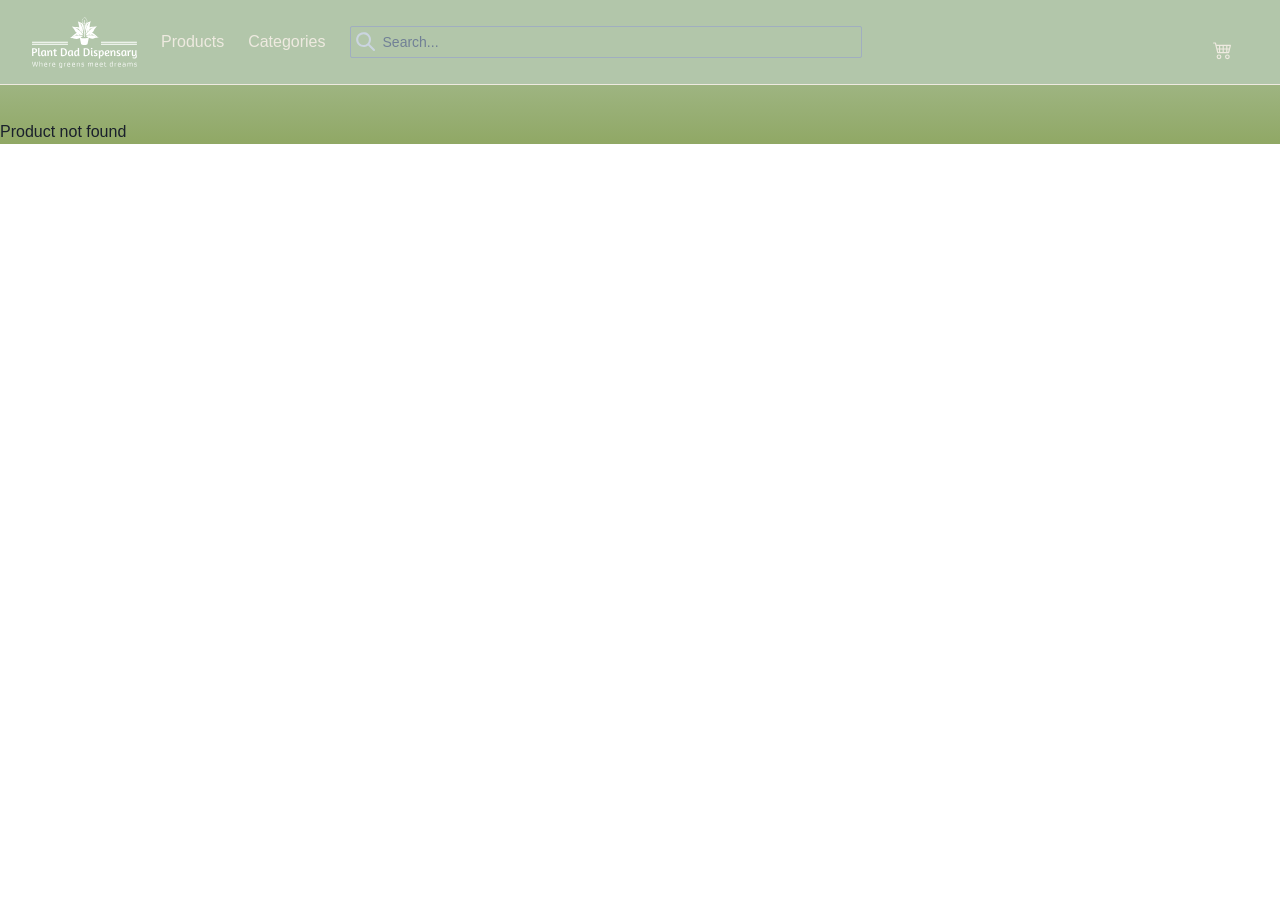
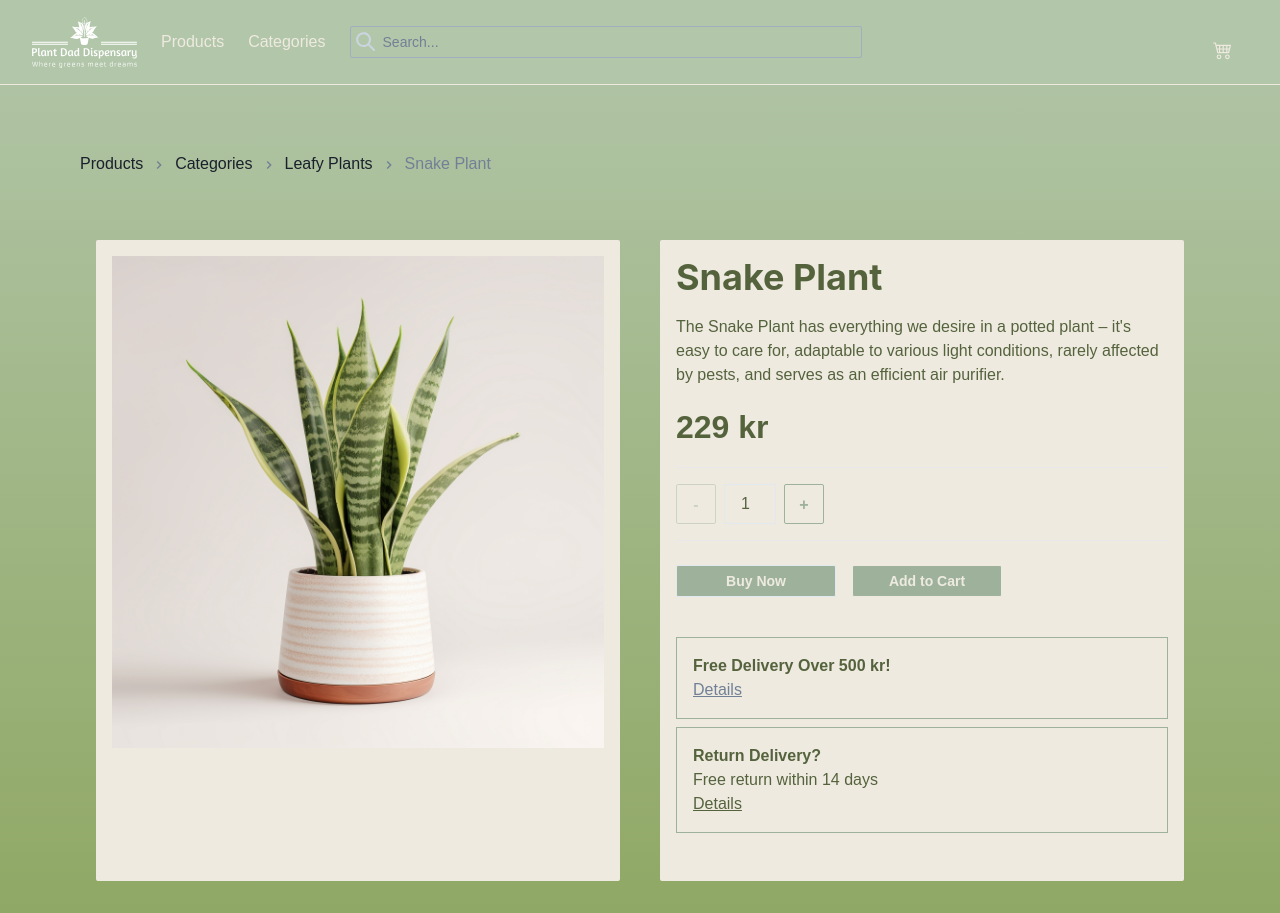
Before and after one commit to Mikael-Ronnberg/Yet-Another-Webshop, a React (Vite) app: page /products/3dfebbb8-1ee7-4cac-9e89-ea1c7f4a1458 in a window 1280 px wide. Before the commit this address had no page. Before the commit the page ends 800 px from the top, so only its background shows below. Built offline with nearby package versions, Linux system fonts and the light colour scheme.

Commit message:
Alot of styling done

```diff
--- a/src/components/buttons/AddToCartButton.tsx
+++ b/src/components/buttons/AddToCartButton.tsx
@@ -28,7 +28,7 @@ export const AddToCartButton = ({ product, count }: IAddToCartButtonProps) => {
           w="150px"
           _hover={{
             bgColor: "brand.whiteGreen",
-            color: "brand.primary",
+            color: "brand.whiteCream",
             borderColor: "brand.primary",
           }}
           onClick={() =>
--- a/src/components/cards/ProductCard.tsx
+++ b/src/components/cards/ProductCard.tsx
@@ -43,7 +43,7 @@ export const ProductCard = ({ product }: IProductCardPropss) => {
             <Flex fontWeight="bold">
               <Text color="brand.primaryDarker">Price: </Text>
               &nbsp;
-              <Text color="brand.primaryDarker">{product.price}</Text>
+              <Text color="brand.primaryDarker">{product.price} kr</Text>
             </Flex>
           </Flex>
           <Text color="brand.primaryDarker">
--- a/src/components/quantity/Quantity.tsx
+++ b/src/components/quantity/Quantity.tsx
@@ -34,11 +34,37 @@ export const Quantity = ({
 
   return (
     <HStack maxW="140px" my="0.5rem">
-      <Button {...dec} disabled={disabled}>
+      <Button
+        {...dec}
+        disabled={disabled}
+        variant="outline"
+        bgColor="brand.whiteCream"
+        borderColor="brand.primary"
+        color="brand.primary"
+        rounded="sm"
+        size="md"
+      >
         -
       </Button>
-      <Input {...input} readOnly={true} minW="52px" />
-      <Button {...inc} disabled={disabled}>
+      <Input
+        {...input}
+        readOnly={true}
+        minW="52px"
+        color="brand.primaryDarker"
+        focusBorderColor="brand.primaryDark"
+        rounded="sm"
+        size="md"
+      />
+      <Button
+        {...inc}
+        disabled={disabled}
+        variant="outline"
+        bgColor="brand.whiteCream"
+        borderColor="brand.primary"
+        color="brand.primary"
+        rounded="sm"
+        size="md"
+      >
         +
       </Button>
     </HStack>
--- a/src/mocks/categories.ts
+++ b/src/mocks/categories.ts
@@ -14,13 +14,13 @@ export const categories: ICategory[] = [
     slug: "expert",
   },
   {
-    id: "e147c3b5-1d8b-4c06-8bbc-fa860f92954a",
+    id: "1a1bd33d-bbda-4ab2-b7a1-7fa38469f0f7",
     image: "/src/assets/hero/leadyBanner2.png",
     name: "Leafy Plants",
     slug: "leaf",
   },
   {
-    id: "e147c3b5-1d8b-4c06-8bbc-fa860f92954a",
+    id: "183e93cb-22fe-4f19-8631-107552b2fbb3",
     image: "/src/assets/hero/mostPopularBanner.png",
     name: "Popular Plants",
     slug: "popular",
--- a/src/mocks/products.ts
+++ b/src/mocks/products.ts
@@ -10,7 +10,7 @@ export const products: IProduct[] = [
     slug: "babyrubber",
     image: "/src/assets/leafygreen/Peperomia_obtusifolia.png",
     category: {
-      id: "e147c3b5-1d8b-4c06-8bbc-fa860f92954a",
+      id: "1a1bd33d-bbda-4ab2-b7a1-7fa38469f0f7",
       image: "/src/assets/hero/leadyBanner2.png",
       name: "Leafy Plants",
       slug: "leaf",
@@ -25,8 +25,8 @@ export const products: IProduct[] = [
     slug: "monstera",
     image: "/src/assets/leafygreen/monstera_delic.png",
     category: {
-      id: "e147c3b5-1d8b-4c06-8bbc-fa860f92954a",
-      image: "src/assets/hero/leadyBanner2.png",
+      id: "1a1bd33d-bbda-4ab2-b7a1-7fa38469f0f7",
+      image: "/src/assets/hero/leadyBanner2.png",
       name: "Leafy Plants",
       slug: "leaf",
     },
@@ -40,10 +40,10 @@ export const products: IProduct[] = [
     slug: "parlorpalm",
     image: "/src/assets/leafygreen/Chamaedorea_elegans.png",
     category: {
-      id: "e147c3b5-1d8b-4c06-8bbc-fa860f92954a",
-      image: "",
-      name: "Leafy Plants",
-      slug: "leaf",
+      id: "2e149e5b-514e-44ce-8c49-efbebf329fec",
+      image: "/src/assets/hero/leafyBanner.png",
+      name: "Easy To Handle",
+      slug: "easy",
     },
   },
   {
@@ -55,10 +55,10 @@ export const products: IProduct[] = [
     slug: "philosquami",
     image: "/src/assets/leafygreen/Red_Bristle_Philodendron_squamiferum.png",
     category: {
-      id: "e147c3b5-1d8b-4c06-8bbc-fa860f92954a",
-      image: "",
-      name: "Leafy Plants",
-      slug: "leaf",
+      id: "2e149e5b-514e-44ce-8c49-efbebf329fec",
+      image: "/src/assets/hero/leafyBanner.png",
+      name: "Easy To Handle",
+      slug: "easy",
     },
   },
   {
@@ -70,10 +70,10 @@ export const products: IProduct[] = [
     slug: "calatheawhitestar",
     image: "/src/assets/leafygreen/Calathea_White_Star_Calathea_majestica.png",
     category: {
-      id: "e147c3b5-1d8b-4c06-8bbc-fa860f92954a",
-      image: "",
-      name: "Leafy Plants",
-      slug: "leaf",
+      id: "2e149e5b-514e-44ce-8c49-efbebf329fec",
+      image: "/src/assets/hero/leafyBanner.png",
+      name: "Easy To Handle",
+      slug: "easy",
     },
   },
   {
@@ -85,10 +85,10 @@ export const products: IProduct[] = [
     slug: "dumbcane",
     image: "/src/assets/leafygreen/Dieffenbachia_plant.png",
     category: {
-      id: "e147c3b5-1d8b-4c06-8bbc-fa860f92954a",
-      image: "",
-      name: "Leafy Plants",
-      slug: "leaf",
+      id: "183e93cb-22fe-4f19-8631-107552b2fbb3",
+      image: "/src/assets/hero/mostPopularBanner.png",
+      name: "Popular Plants",
+      slug: "popular",
     },
   },
   {
@@ -100,10 +100,10 @@ export const products: IProduct[] = [
     slug: "goldenpothos",
     image: "/src/assets/leafygreen/Epipremnum_aureum_pothos_plant.png",
     category: {
-      id: "e147c3b5-1d8b-4c06-8bbc-fa860f92954a",
-      image: "",
-      name: "Leafy Plants",
-      slug: "leaf",
+      id: "183e93cb-22fe-4f19-8631-107552b2fbb3",
+      image: "/src/assets/hero/mostPopularBanner.png",
+      name: "Popular Plants",
+      slug: "popular",
     },
   },
   {
@@ -115,10 +115,10 @@ export const products: IProduct[] = [
     slug: "philomelan",
     image: "/src/assets/leafygreen/Philodendron_melanochrysum.png",
     category: {
-      id: "e147c3b5-1d8b-4c06-8bbc-fa860f92954a",
-      image: "",
-      name: "Leafy Plants",
-      slug: "leaf",
+      id: "d014nex2-5sle-9b5e-80kl-v4322c329fsp",
+      image: "/src/assets/hero/expertBanner.png",
+      name: "Expert Handler",
+      slug: "expert",
     },
   },
   {
@@ -130,8 +130,8 @@ export const products: IProduct[] = [
     slug: "birdnestfern",
     image: "/src/assets/leafygreen/Asplenium_nidus.png",
     category: {
-      id: "e147c3b5-1d8b-4c06-8bbc-fa860f92954a",
-      image: "",
+      id: "1a1bd33d-bbda-4ab2-b7a1-7fa38469f0f7",
+      image: "/src/assets/hero/leadyBanner2.png",
       name: "Leafy Plants",
       slug: "leaf",
     },
@@ -145,8 +145,38 @@ export const products: IProduct[] = [
     slug: "philosilversword",
     image: "/src/assets/leafygreen/Philodendron_hastatum_Silver_Sword.png",
     category: {
-      id: "e147c3b5-1d8b-4c06-8bbc-fa860f92954a",
-      image: "",
+      id: "d014nex2-5sle-9b5e-80kl-v4322c329fsp",
+      image: "/src/assets/hero/expertBanner.png",
+      name: "Expert Handler",
+      slug: "expert",
+    },
+  },
+  {
+    id: "c5490f23-bd58-4b97-9714-03c1f1558962",
+    name: "Spathiphyllum Domino Variegata",
+    description:
+      "Spathiphyllum Domino is a rarer variation of our classic Peace Lily. With its white variegated leaves, it's more dreamy than the dreamiest!",
+    price: 229,
+    slug: "spatophyllumdomino",
+    image: "/src/assets/leafygreen/Spathiphyllum_Domino_variegata.png",
+    category: {
+      id: "d014nex2-5sle-9b5e-80kl-v4322c329fsp",
+      image: "/src/assets/hero/expertBanner.png",
+      name: "Expert Handler",
+      slug: "expert",
+    },
+  },
+  {
+    id: "3dfebbb8-1ee7-4cac-9e89-ea1c7f4a1458",
+    name: "Snake Plant",
+    description:
+      "The Snake Plant has everything we desire in a potted plant – it's easy to care for, adaptable to various light conditions, rarely affected by pests, and serves as an efficient air purifier.",
+    price: 229,
+    slug: "snakeplant",
+    image: "/src/assets/leafygreen/sansevieria_trifasciata_plant.png",
+    category: {
+      id: "1a1bd33d-bbda-4ab2-b7a1-7fa38469f0f7",
+      image: "/src/assets/hero/leadyBanner2.png",
       name: "Leafy Plants",
       slug: "leaf",
     },
--- a/src/pages/Checkout/Checkout.tsx
+++ b/src/pages/Checkout/Checkout.tsx
@@ -10,7 +10,7 @@ export const Checkout = () => {
       <Navbar></Navbar>
       <Flex
         w={{ base: "100%", lg: "90%" }}
-        h="100vh"
+        maxH="300vh"
         mx="auto"
         flexDir={{ base: "column", lg: "row" }}
         gap="2rem"
--- a/src/pages/Checkout/components/CurrentItems.tsx
+++ b/src/pages/Checkout/components/CurrentItems.tsx
@@ -29,7 +29,9 @@ export const CurrentItems = () => {
         pt={{ base: "3rem", lg: "0" }}
       >
         <CardHeader>
-          <Heading size="md">Your Items</Heading>
+          <Heading size="md" color="brand.primaryDarker">
+            Your Items
+          </Heading>
         </CardHeader>
 
         <CardBody>
@@ -43,19 +45,27 @@ export const CurrentItems = () => {
                       fontWeight="bold"
                       fontSize={{ base: "sm", lg: "lg" }}
                       maxW="500px"
+                      color="brand.primaryDarker"
                     >
                       {item.name}
                     </Text>
-                    <Text color="gray.500">
+                    <Text color="brand.primaryDarker">
                       {getSubstring(item.description, 50)}
                     </Text>
                   </Box>
                 </Flex>
                 <Box textAlign="right">
-                  <Text fontWeight="bold" fontSize={{ base: "md", lg: "lg" }}>
+                  <Text
+                    fontWeight="bold"
+                    color="brand.primaryDarker"
+                    fontSize={{ base: "md", lg: "lg" }}
+                  >
                     ${formatPrice(item.price)}
                   </Text>
-                  <Text fontSize={{ base: "sm", lg: "md" }}>
+                  <Text
+                    fontSize={{ base: "sm", lg: "md" }}
+                    color="brand.primaryDarker"
+                  >
                     Quantity: {item.count}
                   </Text>
                 </Box>
--- a/src/pages/Checkout/components/DeliveryForm.tsx
+++ b/src/pages/Checkout/components/DeliveryForm.tsx
@@ -18,15 +18,18 @@ export const DeliveryForm = () => {
         shadow="none"
         rounded="sm"
         bgColor="brand.whiteCream"
+        mb="3rem"
       >
         <CardHeader>
-          <Heading size="md">Delivery Information</Heading>
+          <Heading size="md" color="brand.primaryDarker">
+            Delivery Information
+          </Heading>
         </CardHeader>
 
         <CardBody>
           <Stack spacing="2rem">
             <Box>
-              <FormLabel>Full Name</FormLabel>
+              <FormLabel color="brand.primaryDarker">Full Name</FormLabel>
               <Input
                 type="text"
                 placeholder="Full name"
@@ -36,7 +39,7 @@ export const DeliveryForm = () => {
             </Box>
 
             <Box>
-              <FormLabel>Address</FormLabel>
+              <FormLabel color="brand.primaryDarker">Address</FormLabel>
               <Input
                 type="text"
                 placeholder="address"
@@ -46,7 +49,7 @@ export const DeliveryForm = () => {
             </Box>
 
             <Box>
-              <FormLabel>Phone</FormLabel>
+              <FormLabel color="brand.primaryDarker">Phone</FormLabel>
               <Input
                 type="text"
                 placeholder="phone number"
@@ -56,7 +59,7 @@ export const DeliveryForm = () => {
             </Box>
 
             <Box>
-              <FormLabel>Email</FormLabel>
+              <FormLabel color="brand.primaryDarker">Email</FormLabel>
               <Input
                 type="email"
                 placeholder="email"
--- a/src/pages/Checkout/components/PaymentForm.tsx
+++ b/src/pages/Checkout/components/PaymentForm.tsx
@@ -43,7 +43,9 @@ export const PaymentForm = () => {
         bgColor="brand.whiteCream"
       >
         <CardHeader>
-          <Heading size="md">Payment Details</Heading>
+          <Heading size="md" color="brand.primaryDarker">
+            Payment Details
+          </Heading>
         </CardHeader>
 
         <CardBody>
@@ -76,18 +78,30 @@ export const PaymentForm = () => {
             <Divider mt="1rem" />
 
             <Box>
-              <Heading size="xs" my="1rem">
+              <Heading size="xs" my="1rem" color="brand.primaryDarker">
                 Payment Option
               </Heading>
               <RadioGroup>
                 <Stack>
-                  <Radio borderColor="brand.primary" value="cashOnDelivery">
+                  <Radio
+                    borderColor="brand.primary"
+                    value="cashOnDelivery"
+                    color="brand.primaryDarker"
+                  >
                     Cash On Delivery
                   </Radio>
-                  <Radio borderColor="brand.primary" value="momo">
-                    Mobile Money Payment
+                  <Radio
+                    borderColor="brand.primary"
+                    value="momo"
+                    color="brand.primaryDarker"
+                  >
+                    Swish
                   </Radio>
-                  <Radio borderColor="brand.primary" value="3">
+                  <Radio
+                    borderColor="brand.primary"
+                    value="3"
+                    color="brand.primaryDarker"
+                  >
                     Credit Card (Master/Visa)
                   </Radio>
                 </Stack>
@@ -98,28 +112,48 @@ export const PaymentForm = () => {
 
           <Box>
             <Flex justify="space-between" align="center" my="1rem">
-              <Text fontWeight="bold">Sub Total</Text>
-              <Text fontWeight="bold">${formatPrice(subTotal)}</Text>
+              <Text fontWeight="bold" color="brand.primaryDarker">
+                Sub Total
+              </Text>
+              <Text fontWeight="bold" color="brand.primaryDarker">
+                ${formatPrice(subTotal)}
+              </Text>
             </Flex>
 
             <Flex justify="space-between" align="center" my="1rem">
-              <Text fontWeight="bold">Tax(10%)</Text>
-              <Text fontWeight="bold">${formatPrice(tax)}</Text>
+              <Text fontWeight="bold" color="brand.primaryDarker">
+                Tax(10%)
+              </Text>
+              <Text fontWeight="bold" color="brand.primaryDarker">
+                ${formatPrice(tax)}
+              </Text>
             </Flex>
 
             <Flex justify="space-between" align="center" my="1rem">
-              <Text fontWeight="bold">Coupon Discount</Text>
-              <Text fontWeight="bold">-${formatPrice(tax)}</Text>
+              <Text fontWeight="bold" color="brand.primaryDarker">
+                Coupon Discount
+              </Text>
+              <Text fontWeight="bold" color="brand.primaryDarker">
+                -${formatPrice(tax)}
+              </Text>
             </Flex>
 
             <Flex justify="space-between" align="center" my="1rem">
-              <Text fontWeight="bold">Shipping Cost</Text>
-              <Text fontWeight="bold">-${formatPrice(0)}</Text>
+              <Text fontWeight="bold" color="brand.primaryDarker">
+                Shipping Cost
+              </Text>
+              <Text fontWeight="bold" color="brand.primaryDarker">
+                -${formatPrice(0)}
+              </Text>
             </Flex>
             <Divider />
             <Flex justify="space-between" align="center" my="1rem">
-              <Text fontWeight="bold">Total</Text>
-              <Text fontWeight="bold">${formatPrice(subTotal)}</Text>
+              <Text fontWeight="bold" color="brand.primaryDarker">
+                Total
+              </Text>
+              <Text fontWeight="bold" color="brand.primaryDarker">
+                ${formatPrice(subTotal)}
+              </Text>
             </Flex>
           </Box>
 
--- a/src/pages/ProductView/ProductInfo.tsx
+++ b/src/pages/ProductView/ProductInfo.tsx
@@ -83,15 +83,17 @@ export const ProductInfo = ({ product }: IProductInfoProps) => {
         w={{ base: "100%", lg: "90%" }}
         mx="auto"
         p="2rem"
-        gap="20"
+        gap="10"
       >
-        <GridItem p="1rem">
+        <GridItem p="1rem" bgColor="brand.whiteCream" rounded="sm">
           <Image src={product.image} alt={product.name} mx="auto" />
         </GridItem>
-        <GridItem p="1rem">
-          <Heading>{product.name}</Heading>
-          <Text my="1rem">{product.description}</Text>
-          <Text fontWeight="bold" fontSize="2rem">
+        <GridItem p="1rem" bgColor="brand.whiteCream" rounded="sm">
+          <Heading color="brand.primaryDarker">{product.name}</Heading>
+          <Text my="1rem" color="brand.primaryDarker">
+            {product.description}
+          </Text>
+          <Text fontWeight="bold" fontSize="2rem" color="brand.primaryDarker">
             {product.price} kr
           </Text>
           <Divider my="1rem" />
@@ -108,12 +110,16 @@ export const ProductInfo = ({ product }: IProductInfoProps) => {
                 variant="outline"
                 bgColor="brand.primary"
                 color="brand.whiteCream"
-                borderRadius="50px"
+                borderRadius="sm"
                 size="sm"
                 w="160px"
                 mr="1rem"
                 my="0.5rem"
-                _hover={{ bgColor: "none" }}
+                _hover={{
+                  bgColor: "brand.primaryDark",
+                  color: "brand.whiteCream",
+                  borderColor: "brand.whiteCream",
+                }}
                 onClick={handleCheckout}
               >
                 Buy Now
@@ -122,16 +128,24 @@ export const ProductInfo = ({ product }: IProductInfoProps) => {
             <AddToCartButton product={product} count={quantity} />
           </Box>
           <Stack py="2rem">
-            <Box borderWidth={1} borderColor="brand.whiteCream" p="1rem">
-              <Text fontWeight="bold">Free Delivery Over 500 kr!</Text>
+            <Box borderWidth={1} borderColor="brand.primary" p="1rem">
+              <Text fontWeight="bold" color="brand.primaryDarker">
+                Free Delivery Over 500 kr!
+              </Text>
               <Link textDecor="underline" color="gray.500">
                 Details
               </Link>
             </Box>
-            <Box borderWidth={1} borderColor="brand.whiteCream" p="1rem">
-              <Text fontWeight="bold">Return Delivery?</Text>
-              <Text color="brand.primary">Free return within 14 days</Text>
-              <Link textDecor="underline">Details</Link>
+            <Box borderWidth={1} borderColor="brand.primary" p="1rem">
+              <Text fontWeight="bold" color="brand.primaryDarker">
+                Return Delivery?
+              </Text>
+              <Text color="brand.primaryDarker">
+                Free return within 14 days
+              </Text>
+              <Link textDecor="underline" color="brand.primaryDarker">
+                Details
+              </Link>
             </Box>
           </Stack>
         </GridItem>
--- a/src/pages/Products/components/AllProducts.tsx
+++ b/src/pages/Products/components/AllProducts.tsx
@@ -11,27 +11,10 @@ interface IAllProductsProps {
   // breadcrumbItems?: IBreadcrumbItem[];
 }
 
-// const itemsPerPage = 10;
-
 export const AllProducts = ({
   products,
 }: // breadcrumbItems,
 IAllProductsProps) => {
-  // const [visibleProducts, setVisibleProducts] = useState(
-  //   products.slice(0, itemsPerPage)
-  // );
-
-  // const total = Math.ceil(products.length / itemsPerPage);
-  // const pagination = usePagination({
-  //   total,
-  //   initialPage: 1,
-  //   onChange(page) {
-  //     const start = (page - 1) * itemsPerPage;
-  //     const end = start + itemsPerPage;
-  //     setVisibleProducts(products.slice(start, end));
-  //   },
-  // });
-
   return (
     <>
       {/* <CustomBreadcrumb items={breadcrumbItems} /> */}
@@ -39,7 +22,7 @@ IAllProductsProps) => {
         flexWrap="wrap"
         w={{ base: "100%", lg: "90%" }}
         mx="auto"
-        justify={{ base: "center", lg: "space-between" }}
+        justify={{ base: "center", lg: "space-around" }}
       >
         {products.map((product) => (
           <ProductCard key={product.id} product={product} />
```
Also changed, not shown: src/assets/leafygreen/Spathiphyllum_Domino_variegata.png (added), src/assets/leafygreen/sansevieria_trifasciata_plant.png (added).
